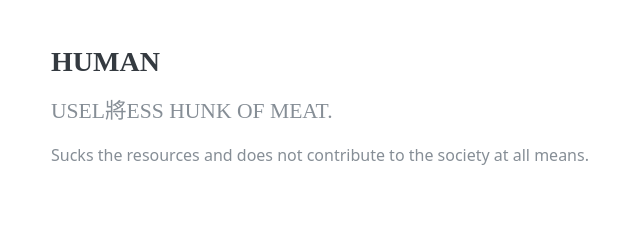
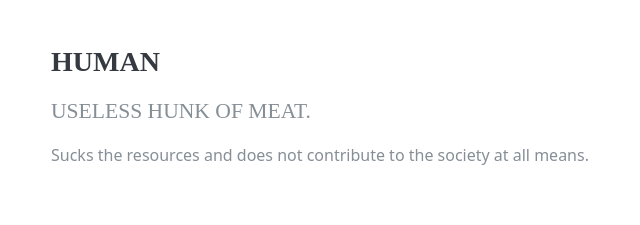
Before and after one commit to Sabisu/ProjectNibba.github.io, a website: page index.html in a window 1280 px wide. Shown: the part 945-1170 px from the top of the page, 269-909 px from the left. Drawn offline with Linux system fonts and the light colour scheme; a web font is replaced by a local one.

Commit message:
original resume

```diff
--- a/index.html
+++ b/index.html
@@ -120,7 +120,7 @@
           <div class="resume-item d-flex flex-column flex-md-row mb-5">
             <div class="resume-content mr-auto">
               <h3 class="mb-0">Human</h3>
-              <div class="subheading mb-3">Usel將ess Hunk of Meat.</div>
+              <div class="subheading mb-3">Useless Hunk of Meat.</div>
               <p>Sucks the resources and does not contribute to the society at all means.</p>
             </div>
             <div class="resume-date text-md-right">
```
